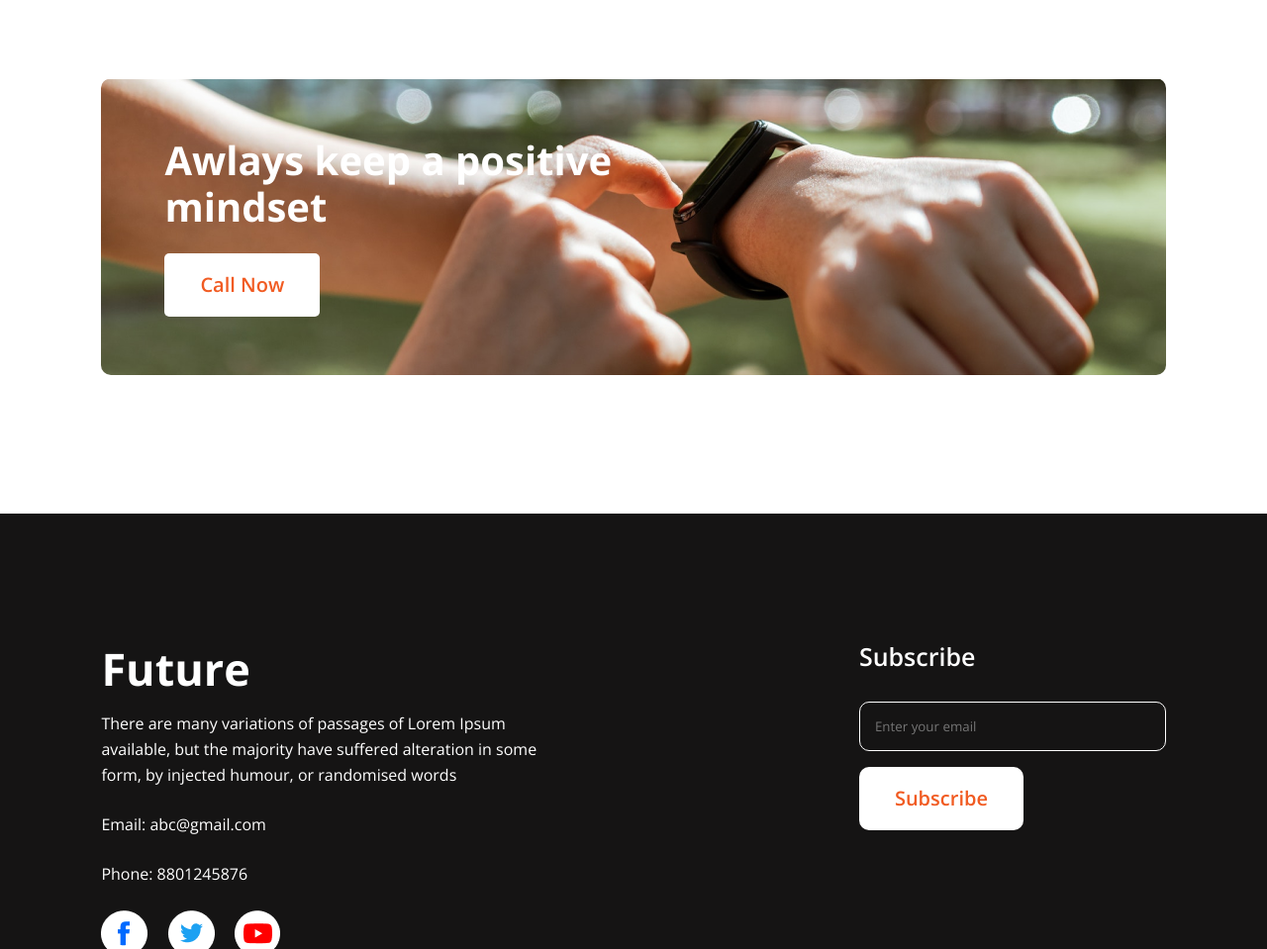
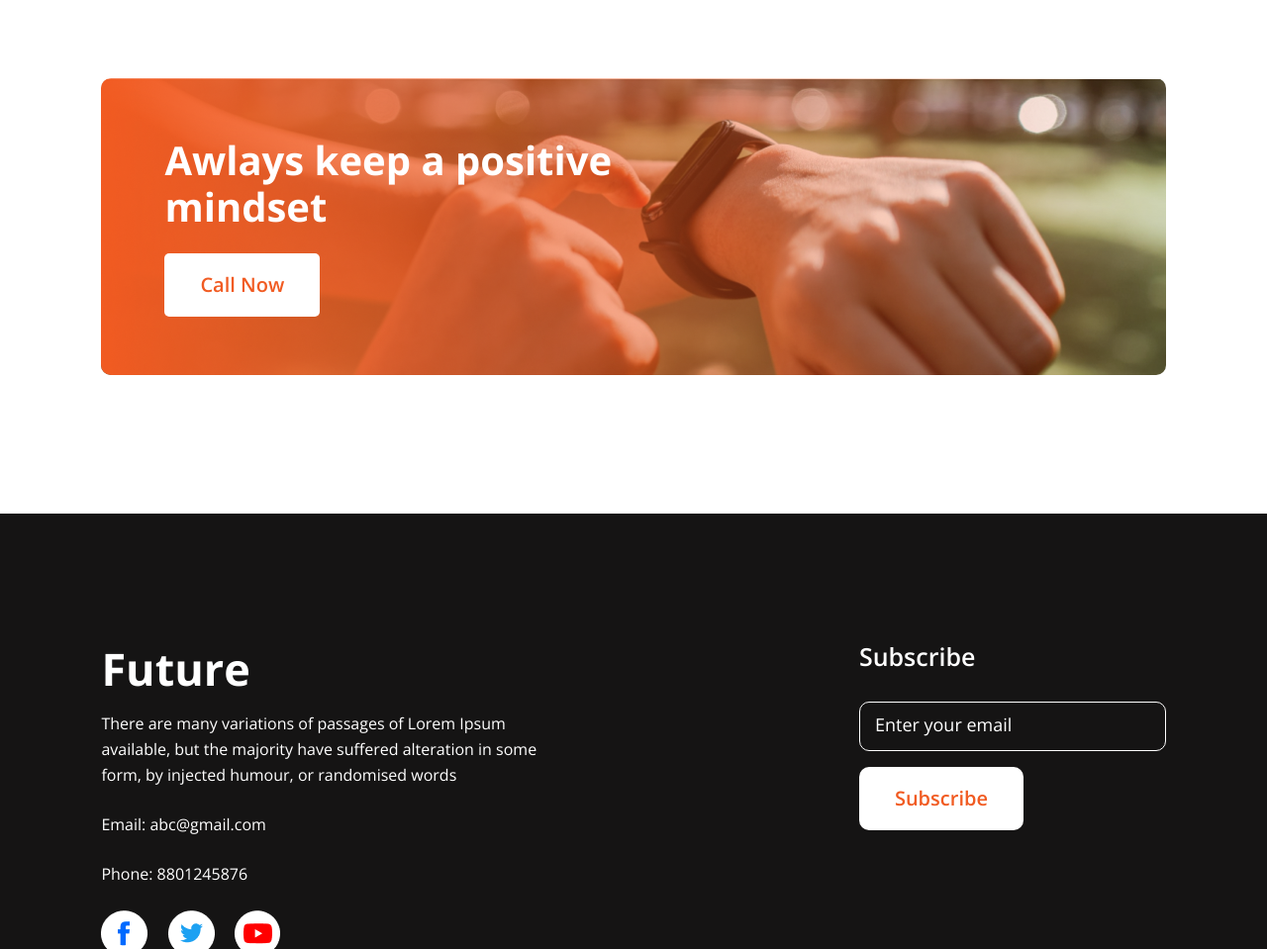
Before and after one commit to hmyahya201/html-landing-page-2023, a plain HTML site: page index.html in a window 1280 px wide. Shown: the part 2160-3119 px from the top of the page at 99% size. Drawn offline with nearby package versions, Linux system fonts and the light colour scheme.

Commit message:
gradient push

```diff
--- a/index.html
+++ b/index.html
@@ -86,8 +86,10 @@
         <!-- position-section -->
         <section class="section position-section" id="position-section">
             <div class="position-container">
-                <h2 class="position_title">Awlays keep a positive mindset</h2>
-                <button class="primary-btn submit-btn">Call Now</button>
+                <div class="position_cntent-box">
+                    <h2 class="position_title">Awlays keep a positive mindset</h2>
+                    <button class="primary-btn submit-btn gradient-sec_btn">Call Now</button>
+                </div>
             </div>
         </section>
     </main>
--- a/style.css
+++ b/style.css
@@ -156,17 +156,35 @@ section{
 }
 .position-container{
     background-image: url('./images/watch.png');
-    padding: 59px 64px;
+    width: 100%;
+    height: 300px;
+    background-repeat: no-repeat;
+    background-position: center;
+    background-size: cover;
     border-radius: 10px;
+    position: relative;
+}
+.position_cntent-box{
+    position: absolute;
+    background-image: url('./images/gradient2.png');
+    width: 100%;
+    height: 100%;
+    border-radius: 10px;
+
 }
 .position_title{
     width: 50%;
+    padding-top: 59px;
+    padding-left: 64px;
     font-style: normal;
     font-weight: 700;
     font-size: 40px;
     line-height: 47px;
     color: #fff;
     margin-bottom: 24px;
+}
+.gradient-sec_btn{
+    margin-left: 64px;
 }
 
 /* footer section style */
@@ -231,6 +249,13 @@ input[type="email"]{
 input:focus{
     outline: none;
 }
+input::placeholder{
+    font-style: normal;
+    font-weight: 400;
+    font-size: 18px;
+    line-height: 21px;
+    color: #fff;
+}
 .submit-btn{
     font-style: normal;
     font-weight: 600;
```
